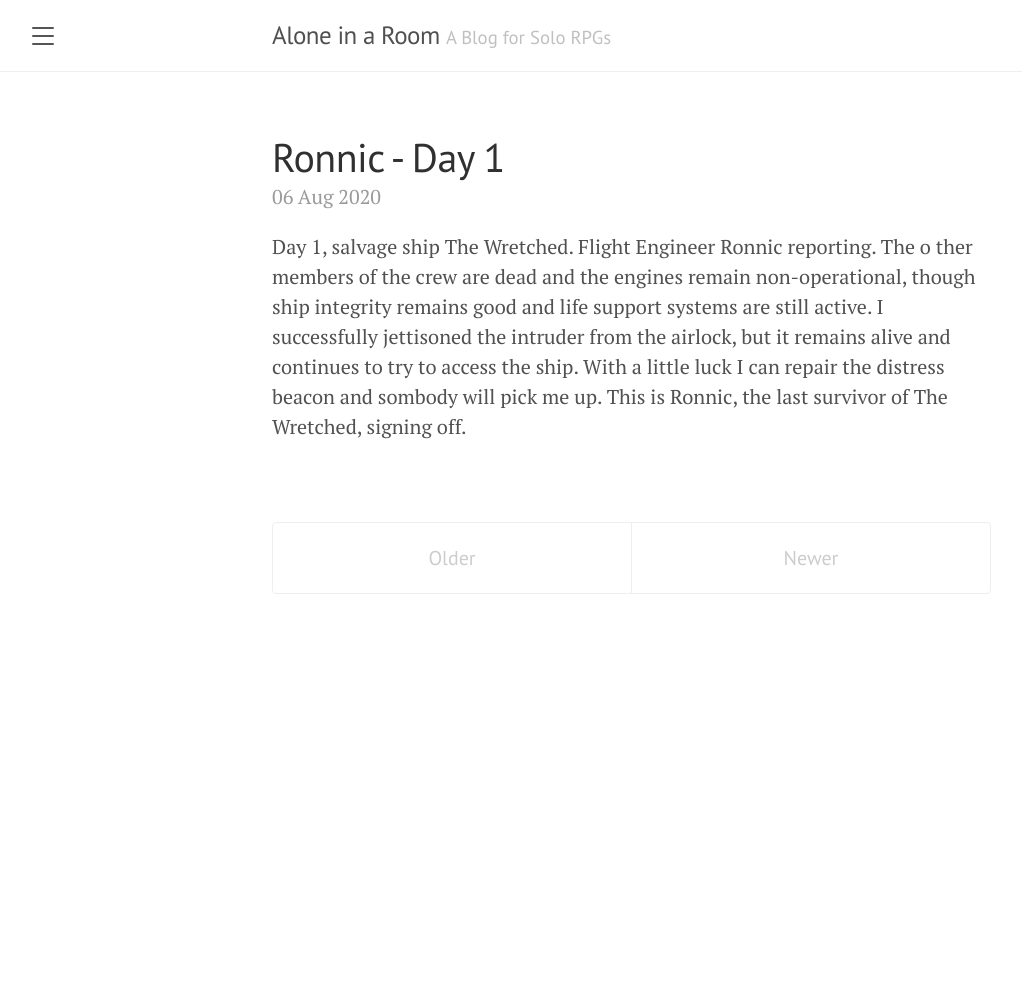
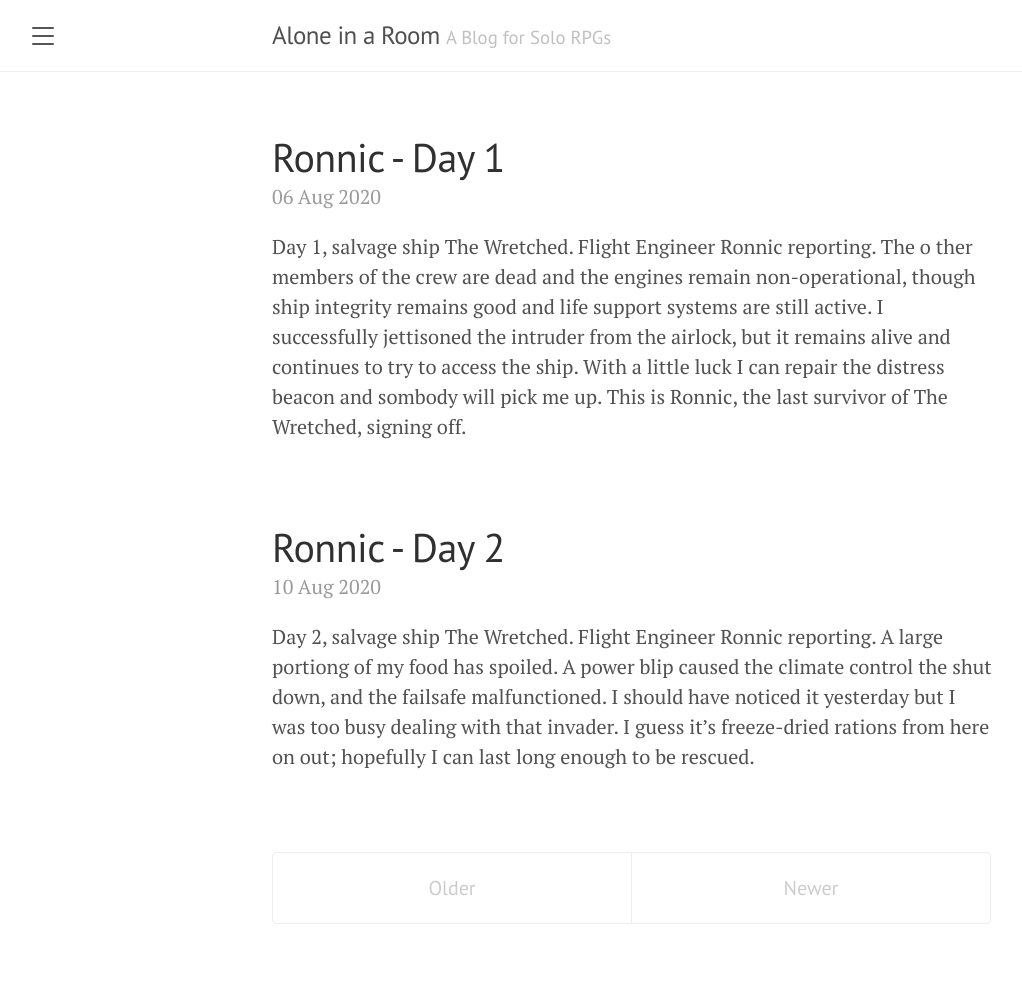
Before and after one commit to Serneum/alone-in-a-room, a Jekyll site: the page built from paginations/wretched_ronnic.md, in a window 1280 px wide. Shown: the whole page, without its empty margins (8-1030 px from the left). Built offline with Jekyll 4.4.1, drawn with Linux system fonts in a browser that asks for light colours; the list of posts is cut into pages by our own code; before the commit the page ends 900 px from its top, so only the background shows below that.

Commit message:
Fix tags

```diff
--- a/_wretched/all/ronnic-day-1.md
+++ b/_wretched/all/ronnic-day-1.md
@@ -2,7 +2,7 @@
 layout: post
 title: Ronnic - Day 1
 date: 2020-08-05 23:43 -0500
-tags: ronnic
+tags: wretched, ronnic
 ---
 
 Day 1, salvage ship The Wretched. Flight Engineer Ronnic reporting. The o ther members of the crew are dead and the engines remain non-operational, though ship integrity remains good and life support systems are still active. I successfully jettisoned the intruder from the airlock, but it remains alive and continues to try to access the ship. With a little luck I can repair the distress beacon and sombody will pick me up. This is Ronnic, the last survivor of The Wretched, signing off.
--- a/_wretched/all/ronnic-day-2.md
+++ b/_wretched/all/ronnic-day-2.md
@@ -2,6 +2,7 @@
 layout: post
 title: Ronnic - Day 2
 date: 2020-08-10 18:38 -0500
+tags: wretched, ronnic
 ---
 
 Day 2, salvage ship The Wretched. Flight Engineer Ronnic reporting. A large portiong of my food has spoiled. A power blip caused the climate control the shut down, and the failsafe malfunctioned. I should have noticed it yesterday but I was too busy dealing with that invader. I guess it's freeze-dried rations from here on out; hopefully I can last long enough to be rescued.
```
Also changed, not shown: _tyov/all/einar-session-1.md (+1 -1 lines).
